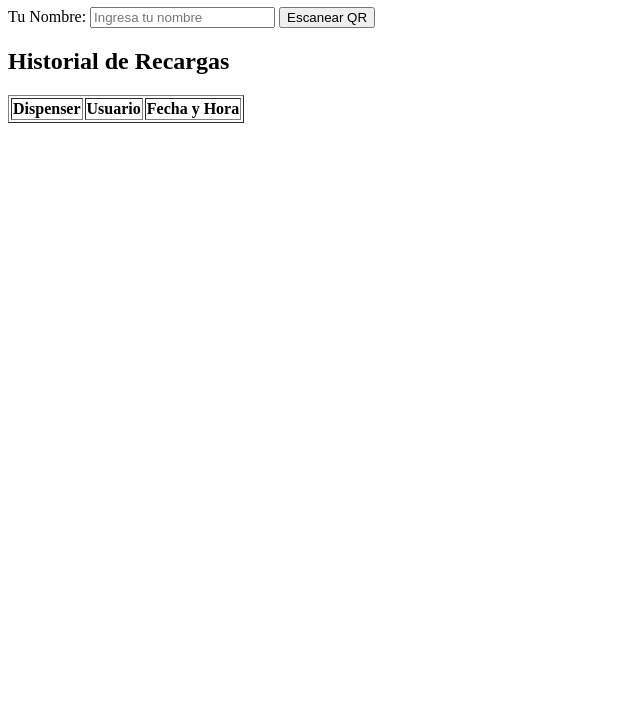
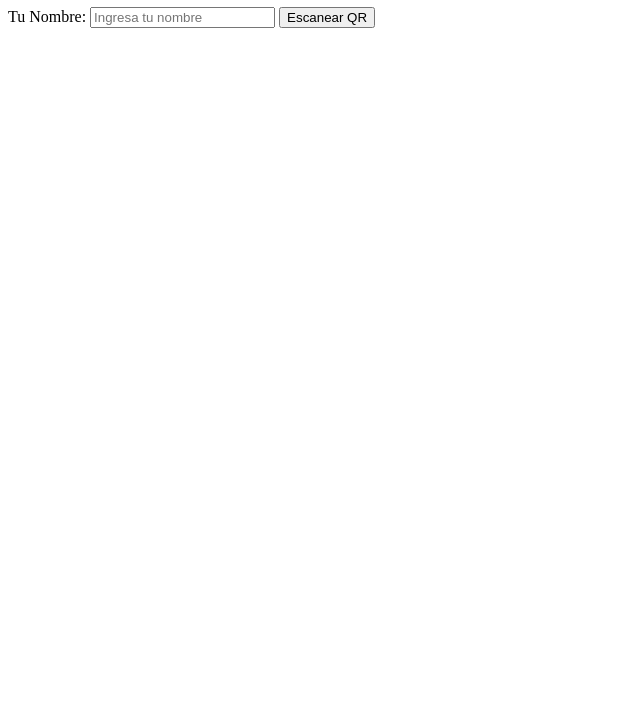
Before and after one commit to tomynoel/disp2, a plain HTML site: page index.html in a window 1280 px wide. Shown: the part 73-800 px from the top of the page, without its empty margins (0-640 px from the left). Drawn offline with Linux system fonts and the light colour scheme; no server answers.

Commit message:
Update index.html

```diff
--- a/index.html
+++ b/index.html
@@ -16,18 +16,5 @@
 
     <div id="reader" style="width: 300px; height: 300px; display: none;"></div>
     <p id="status"></p>
-
-    <h2>Historial de Recargas</h2>
-    <table border="1">
-        <thead>
-            <tr>
-                <th>Dispenser</th>
-                <th>Usuario</th>
-                <th>Fecha y Hora</th>
-            </tr>
-        </thead>
-        <tbody id="tabla-recargas">
-        </tbody>
-    </table>
 </body>
 </html>
```
